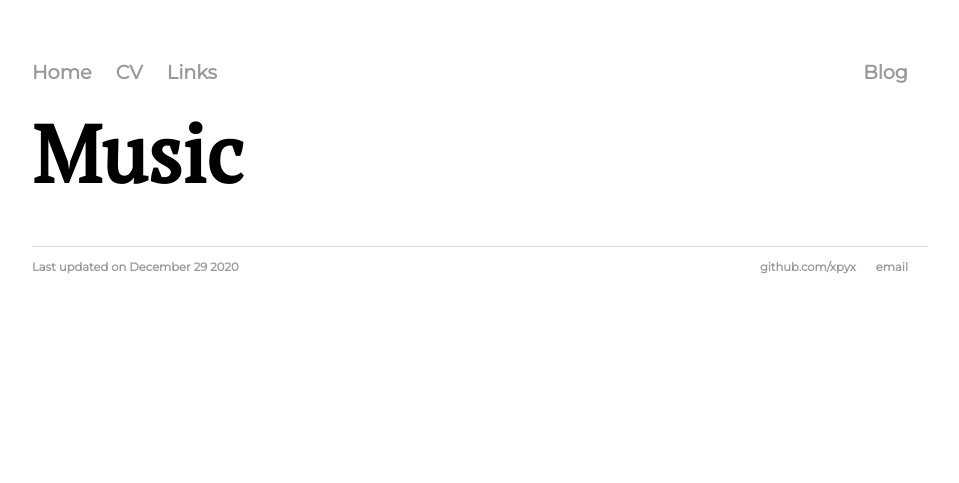
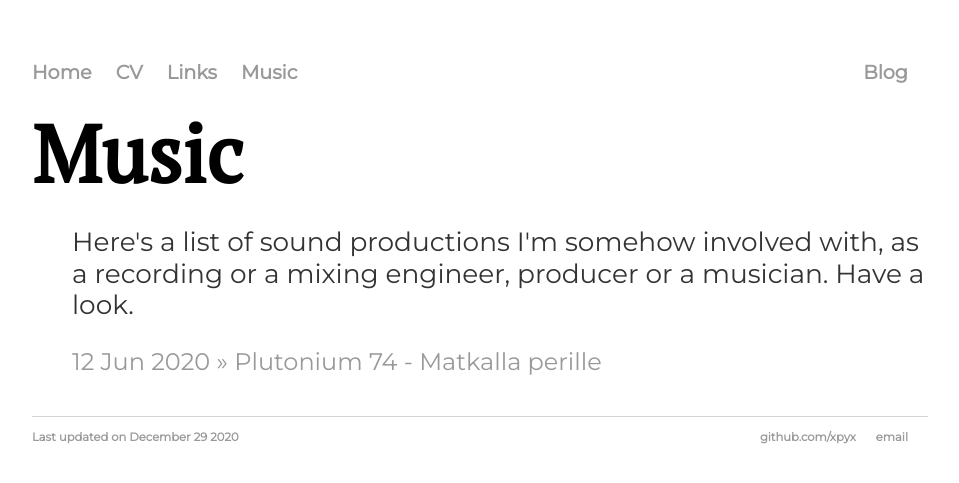
Before and after one commit to xpyx/xpyx.github.io, a Jekyll site: the page built from music/index.html, in a window 1280 px wide. Shown: the top 483 px of the page, without its empty margins (160-1119 px from the left). Built offline with Jekyll 4.4.1, drawn with Linux system fonts in a browser that asks for light colours.

Commit message:
refactor code to include 2 iterable datasets

```diff
--- a/_config.yml
+++ b/_config.yml
@@ -1,3 +1,3 @@
 name: xpyx
 markdown: kramdown
-permalink: /blog/:year/:month/:day/:title
+permalink: /categories/:year/:month/:day/:title
--- a/_layouts/default.html
+++ b/_layouts/default.html
@@ -13,6 +13,7 @@
 	        		<li><a href="/"><b>Home</b></a></li>
 					<li><a href="/cv"><b>CV</b></a></li>
 					<li><a href="/links"><b>Links</b></a></li>
+					<li><a href="/music"><b>Music</b></a></li>
 					<li style="float: right;"><a href="/blog"><b>Blog</b></a></li>
 				</ul>
 			</nav>
--- a/blog/index.html
+++ b/blog/index.html
@@ -5,7 +5,7 @@ title: Blog
 <h1>{{ page.title }}</h1>
 <ul class="posts">
 
-  {% for post in site.posts %}
+  {% for post in site.categories.blog %}
     <li><span>{{ post.date | date_to_string }}</span> &raquo; <a href="{{ post.url }}" title="{{ post.title }}">{{ post.title }}</a></li>
   {% endfor %}
 
--- a/music/index.html
+++ b/music/index.html
@@ -3,10 +3,12 @@ layout: default
 title: Music
 ---
 <h1>{{ page.title }}</h1>
-<ul class="records">
+<ul class="posts">
 
-    {% for record in site.records %}
-    <li><span>{{ record.date | date_to_string }}</span> &raquo; <a href="{{ record.url }}" title="{{ record.title }}">{{ record.title }}</a></li>
+    <p>Here's a list of sound productions I'm somehow involved with, as a recording or a mixing engineer, producer or a musician. Have a look.</p>
+
+    {% for post in site.categories.music %}
+    <li><span>{{ post.date | date_to_string }}</span> &raquo; <a href="{{ post.url }}" title="{{ post.title }}">{{ post.title }}</a></li>
     {% endfor %}
 
 </ul>
```
Also changed, not shown: _layouts/record.html (deleted, +0 -9 lines), blog/_posts/2020-12-28-xpyx-site-launched.md (renamed from _posts/2020-12-28-xpyx-site-launched.md), music/_posts/2020-06-12-plutonium-74-matkalla-perille.md (renamed from _records/2020-06-12-plutonium-74-matkalla-perille.md), 2 other files.
